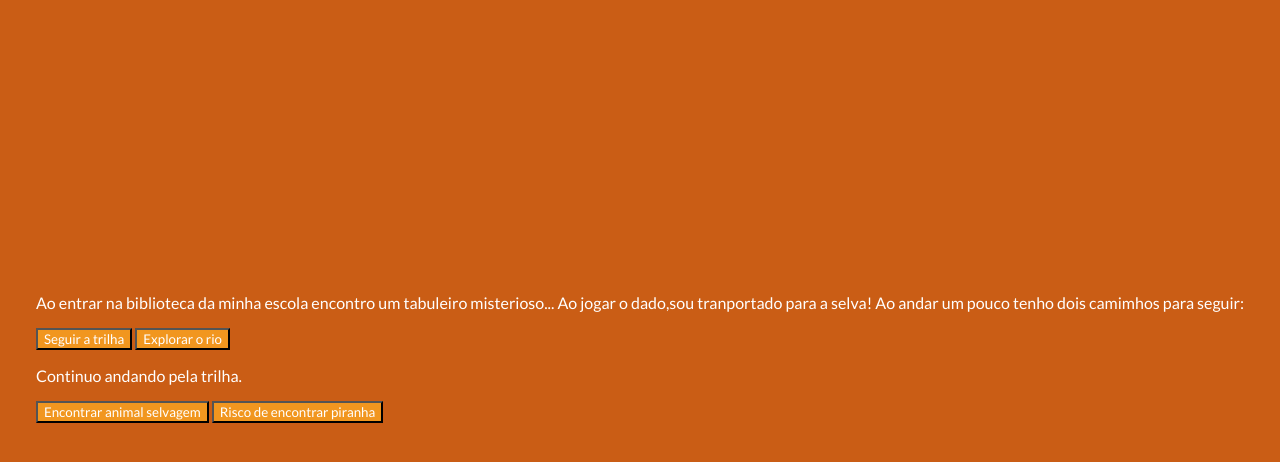
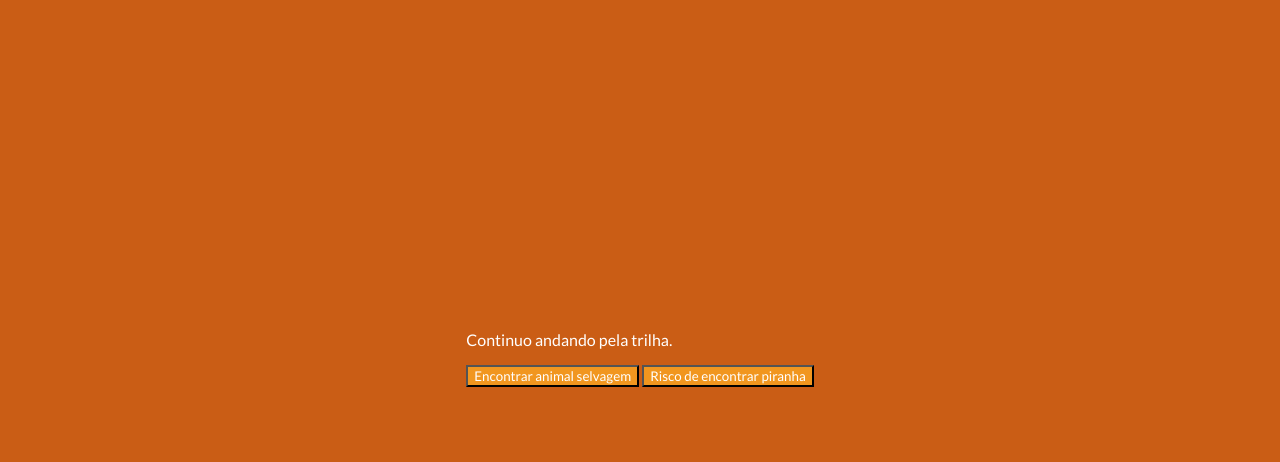
Before and after one commit to larissacardosolage-hub/Um-novo-jogo, a plain HTML site: page index.html in a window 1280 px wide. Both pictures are taken after a click on the button "Seguir a trilha". Drawn offline with Linux system fonts and the light colour scheme.

Commit message:
Add files via upload

```diff
--- a/index.html
+++ b/index.html
@@ -22,8 +22,6 @@
             <button class="btn-proximo" data-proximo="4">Risco de encontrar piranha</button>
         </div>
     </main>
-
-
-
+    <script src="script.js"></script>
 </body>
 </html>
--- a/script.js
+++ b/script.js
@@ -3,5 +3,9 @@ const avanca = document.querySelectorAll('.btn-proximo');
 avanca.forEach(button => {
     button.addEventListener('click', function(){
         const atual = document.querySelector('.ativo');
+        const proximoPasso = 'passo-' + this.getAttribute('data-proximo');
+
+        atual.classList.remove('ativo');
+        document.getElementById(proximoPasso).classList.add('ativo');
     })
 })
--- a/style.css
+++ b/style.css
@@ -14,3 +14,11 @@ button{
    color:white;
    font-family: "Lato", sans-serif;
 }
+
+.passo {
+    display: none;
+}
+
+.passo.ativo {
+    display:block;
+}
```
